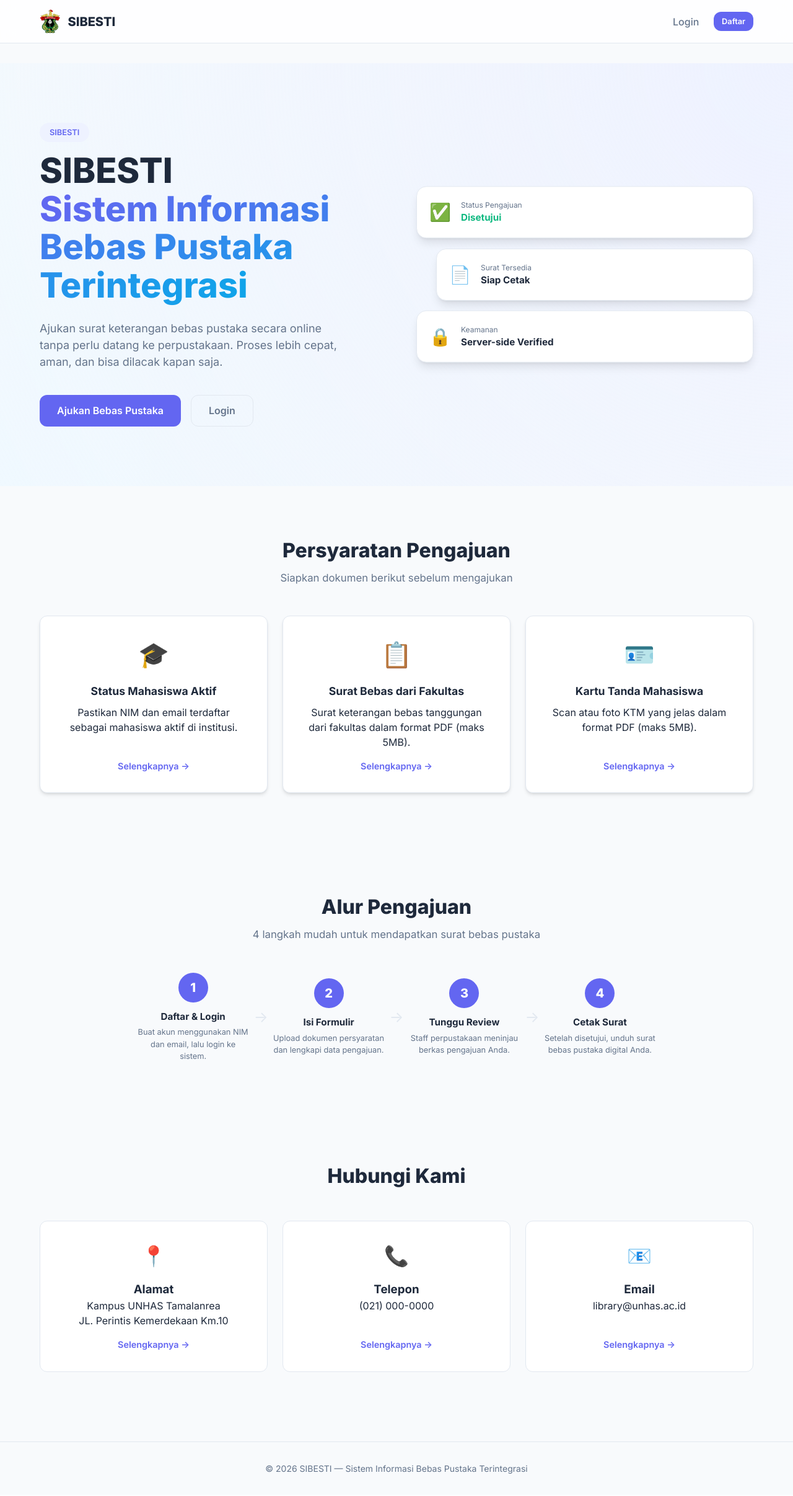
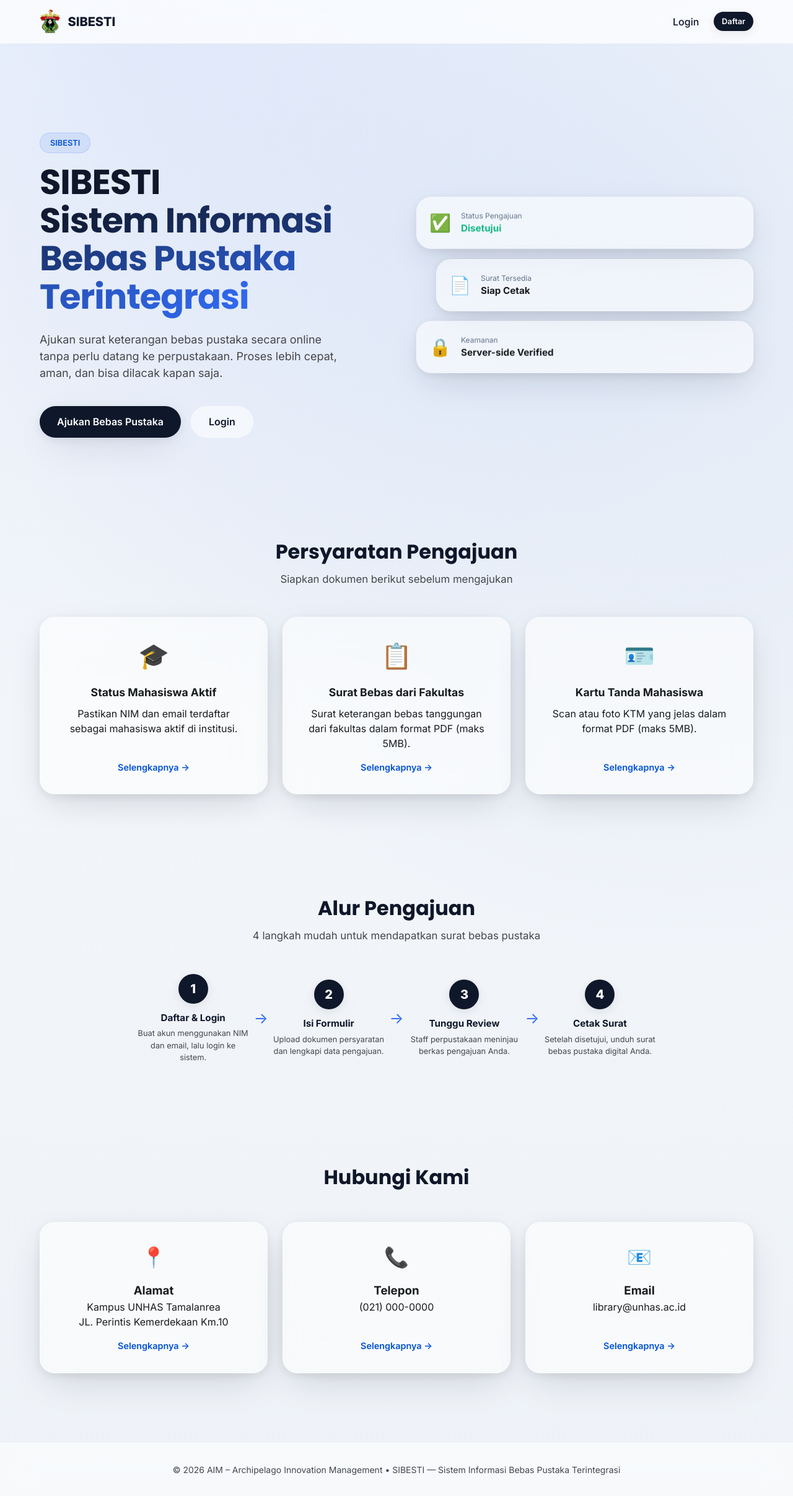
Before and after one commit to takdim/aim-lib-clear, a Flask app: page / in a window 1280 px wide. Shown: the whole page at 62% size. Before the commit the page ends 2377 px from the top, so only its background shows below. Run offline with Flask 3, Linux system fonts and the light colour scheme; some libraries are stand-ins or nearby versions.

Commit message:
change design to liquid glass

```diff
--- /dev/null
+++ b/app/static/css/landing.css
@@ -0,0 +1,168 @@
+/* ─── Liquid Glass Premium Library — Landing Page Theme ───
+   Scoped to body.landing-page so it never leaks into other pages.
+   Palette / tokens sourced from static/design_md/DESIGN.md
+*/
+
+body.landing-page {
+    --lg-navy: #0F172A;
+    --lg-navy-2: #131b2e;
+    --lg-blue: #0051d5;
+    --lg-blue-2: #316bf3;
+    --lg-bg: #f7f9fb;
+    --lg-on-surface: #191c1e;
+    --lg-on-surface-variant: #45464d;
+    --lg-glass-bg: rgba(255, 255, 255, 0.55);
+    --lg-glass-bg-strong: rgba(255, 255, 255, 0.72);
+    --lg-glass-border: rgba(255, 255, 255, 0.35);
+    --lg-glass-shadow: 0 20px 60px -15px rgba(15, 23, 42, 0.18), 0 4px 16px rgba(15, 23, 42, 0.08);
+    background:
+        radial-gradient(circle at 15% 0%, rgba(49, 107, 243, 0.10), transparent 45%),
+        radial-gradient(circle at 85% 20%, rgba(0, 81, 213, 0.08), transparent 50%),
+        linear-gradient(180deg, #f7f9fb 0%, #eef2f7 100%);
+    font-family: 'Inter', -apple-system, sans-serif;
+    color: var(--lg-on-surface);
+}
+
+body.landing-page .navbar {
+    background: var(--lg-glass-bg-strong);
+    backdrop-filter: blur(24px);
+    -webkit-backdrop-filter: blur(24px);
+    border-bottom: 1px solid var(--lg-glass-border);
+}
+
+body.landing-page .navbar-brand,
+body.landing-page .nav-link { color: var(--lg-navy); }
+body.landing-page .nav-link:hover,
+body.landing-page .nav-link.active { color: var(--lg-blue); }
+
+/* Pill-shaped buttons */
+body.landing-page .btn {
+    border-radius: 9999px;
+    transition: transform 0.25s ease, box-shadow 0.25s ease;
+}
+
+body.landing-page .btn-primary {
+    background: var(--lg-navy);
+    box-shadow: var(--lg-glass-shadow);
+}
+
+body.landing-page .btn-primary:hover {
+    background: var(--lg-navy-2);
+    transform: translateY(-2px) scale(1.02);
+}
+
+body.landing-page .btn-outline {
+    background: var(--lg-glass-bg);
+    backdrop-filter: blur(16px);
+    -webkit-backdrop-filter: blur(16px);
+    border: 1px solid var(--lg-glass-border);
+    color: var(--lg-navy);
+}
+
+body.landing-page .btn-outline:hover {
+    background: var(--lg-glass-bg-strong);
+    transform: translateY(-2px) scale(1.02);
+}
+
+/* Hero */
+body.landing-page .hero {
+    padding: 7rem 0 5rem;
+    background: none;
+}
+
+body.landing-page .hero-badge {
+    background: rgba(49, 107, 243, 0.10);
+    color: var(--lg-blue);
+    border: 1px solid rgba(49, 107, 243, 0.18);
+}
+
+body.landing-page .hero-title {
+    font-family: 'Poppins', 'Inter', sans-serif;
+    font-weight: 700;
+    letter-spacing: -0.02em;
+    color: var(--lg-navy);
+}
+
+body.landing-page .gradient-text {
+    background: linear-gradient(135deg, var(--lg-navy), var(--lg-blue-2));
+    -webkit-background-clip: text;
+    -webkit-text-fill-color: transparent;
+}
+
+body.landing-page .hero-desc { color: var(--lg-on-surface-variant); }
+
+body.landing-page .float-card {
+    background: var(--lg-glass-bg);
+    backdrop-filter: blur(24px);
+    -webkit-backdrop-filter: blur(24px);
+    border: 1px solid var(--lg-glass-border);
+    border-radius: 24px;
+    box-shadow: var(--lg-glass-shadow);
+}
+
+/* Sections */
+body.landing-page .section-alt { background: transparent; }
+
+body.landing-page .section-title {
+    font-family: 'Poppins', 'Inter', sans-serif;
+    color: var(--lg-navy);
+}
+
+body.landing-page .section-desc { color: var(--lg-on-surface-variant); }
+
+/* Glass cards */
+body.landing-page .card-feature,
+body.landing-page .contact-card {
+    background: var(--lg-glass-bg);
+    backdrop-filter: blur(24px);
+    -webkit-backdrop-filter: blur(24px);
+    border: 1px solid var(--lg-glass-border);
+    border-radius: 24px;
+    box-shadow: var(--lg-glass-shadow);
+    transition: transform 0.25s ease, background 0.25s ease, box-shadow 0.25s ease;
+}
+
+body.landing-page .card-feature:hover,
+body.landing-page .contact-card:hover {
+    background: var(--lg-glass-bg-strong);
+    transform: translateY(-4px);
+}
+
+body.landing-page .card-link { color: var(--lg-blue); }
+body.landing-page .card-link:hover { color: var(--lg-navy); }
+
+/* Steps */
+body.landing-page .step-num {
+    background: var(--lg-navy);
+    box-shadow: var(--lg-glass-shadow);
+}
+
+body.landing-page .step h3 { color: var(--lg-navy); }
+body.landing-page .step p { color: var(--lg-on-surface-variant); }
+body.landing-page .step-arrow { color: var(--lg-blue-2); }
+
+/* Modals */
+body.landing-page .modal-overlay {
+    background: rgba(15, 23, 42, 0.4);
+    backdrop-filter: blur(4px);
+}
+
+body.landing-page .modal-box {
+    background: var(--lg-glass-bg-strong);
+    backdrop-filter: blur(40px);
+    -webkit-backdrop-filter: blur(40px);
+    border: 1px solid var(--lg-glass-border);
+    border-radius: 24px;
+    box-shadow: var(--lg-glass-shadow);
+}
+
+body.landing-page .modal-title { color: var(--lg-navy); }
+
+/* Footer */
+body.landing-page .footer {
+    background: var(--lg-glass-bg);
+    backdrop-filter: blur(24px);
+    -webkit-backdrop-filter: blur(24px);
+    border-top: 1px solid var(--lg-glass-border);
+    color: var(--lg-on-surface-variant);
+}
--- a/app/templates/base.html
+++ b/app/templates/base.html
@@ -85,7 +85,7 @@
     <!-- Footer -->
     <footer class="footer">
         <div class="container footer-inner">
-            <p>&copy; {{ now.year if now else 2026 }} {{ config.APP_NAME }} — {{ config.APP_TAGLINE }}</p>
+            <p>&copy; {{ now.year if now else 2026 }} AIM – Archipelago Innovation Management • {{ config.APP_NAME }} — {{ config.APP_TAGLINE }}</p>
         </div>
     </footer>
 
--- a/app/templates/index.html
+++ b/app/templates/index.html
@@ -2,6 +2,12 @@
 
 {% block title %}Beranda{% endblock %}
 {% block meta_description %}{{ config.APP_TAGLINE }} untuk pengurusan surat bebas pustaka secara digital.{% endblock %}
+{% block body_class %}landing-page{% endblock %}
+
+{% block extra_css %}
+<link href="https://fonts.googleapis.com/css2?family=Poppins:wght@500;600;700&display=swap" rel="stylesheet">
+<link rel="stylesheet" href="{{ url_for('static', filename='css/landing.css') }}">
+{% endblock %}
 
 {% block content %}
 <!-- Hero -->
--- a/app/templates/mahasiswa/dashboard.html
+++ b/app/templates/mahasiswa/dashboard.html
@@ -1,5 +1,11 @@
 {% extends "base.html" %}
 {% block title %}Dashboard Mahasiswa{% endblock %}
+{% block body_class %}mahasiswa-page{% endblock %}
+
+{% block extra_css %}
+<link href="https://fonts.googleapis.com/css2?family=Poppins:wght@500;600;700&display=swap" rel="stylesheet">
+<link rel="stylesheet" href="{{ url_for('static', filename='css/mahasiswa.css') }}">
+{% endblock %}
 
 {% block content %}
 <div class="container page-content">
--- a/app/templates/mahasiswa/form.html
+++ b/app/templates/mahasiswa/form.html
@@ -1,5 +1,11 @@
 {% extends "base.html" %}
 {% block title %}Form Pengajuan Bebas Pustaka{% endblock %}
+{% block body_class %}mahasiswa-page{% endblock %}
+
+{% block extra_css %}
+<link href="https://fonts.googleapis.com/css2?family=Poppins:wght@500;600;700&display=swap" rel="stylesheet">
+<link rel="stylesheet" href="{{ url_for('static', filename='css/mahasiswa.css') }}">
+{% endblock %}
 
 {% block content %}
 <div class="container page-content">
--- a/app/templates/mahasiswa/status.html
+++ b/app/templates/mahasiswa/status.html
@@ -1,5 +1,11 @@
 {% extends "base.html" %}
 {% block title %}Status Pengajuan{% endblock %}
+{% block body_class %}mahasiswa-page{% endblock %}
+
+{% block extra_css %}
+<link href="https://fonts.googleapis.com/css2?family=Poppins:wght@500;600;700&display=swap" rel="stylesheet">
+<link rel="stylesheet" href="{{ url_for('static', filename='css/mahasiswa.css') }}">
+{% endblock %}
 
 {% block content %}
 <div class="container page-content">
```
Also changed, not shown: app/static/css/mahasiswa.css (added, +178 -0 lines), app/static/design_md/DESIGN.md (added, +155 -0 lines), app/static/design_md/screen.png (added).
